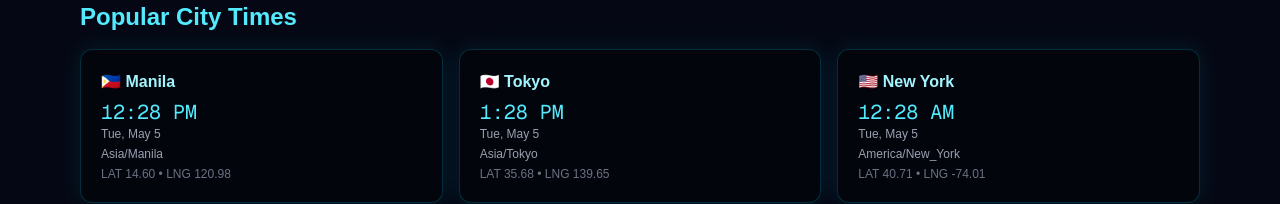
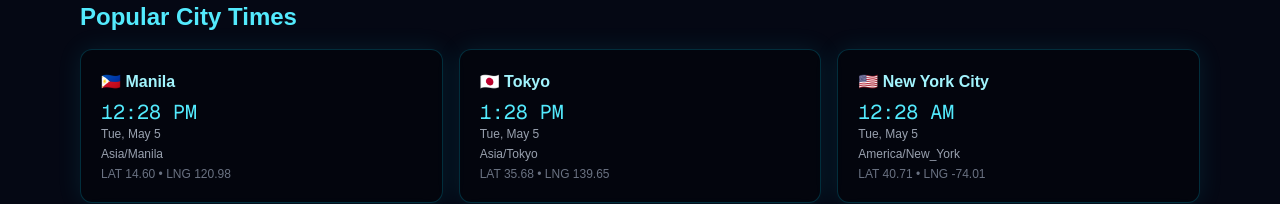
Before and after one commit to Mike67658/timezone-app, a Next.js app: page / in a window 1280 px wide. Shown: the part 516-720 px from the top of the page. Built offline with nearby package versions, Linux system fonts and the light colour scheme; no server answers.

Commit message:
fix featured New York city link

```diff
--- a/app/page.tsx
+++ b/app/page.tsx
@@ -9,7 +9,7 @@ import { generateCitySlug } from "@/lib/slugs";
 const INITIAL_FEATURED_CITIES = [
   { name: "Manila", timezone: "Asia/Manila", emoji: "🇵🇭", lat: 14.5995, lng: 120.9842, country: "PH", state: "" },
   { name: "Tokyo", timezone: "Asia/Tokyo", emoji: "🇯🇵", lat: 35.6762, lng: 139.6503, country: "JP", state: "" },
-  { name: "New York", timezone: "America/New_York", emoji: "🇺🇸", lat: 40.7128, lng: -74.006, country: "US", state: "NY" },
+  { name: "New York City", timezone: "America/New_York", emoji: "🇺🇸", lat: 40.7128, lng: -74.006, country: "US", state: "NY" },
   { name: "London", timezone: "Europe/London", emoji: "🇬🇧", lat: 51.5072, lng: -0.1276, country: "GB", state: "" },
   { name: "Dubai", timezone: "Asia/Dubai", emoji: "🇦🇪", lat: 25.2048, lng: 55.2708, country: "AE", state: "" },
   { name: "Los Angeles", timezone: "America/Los_Angeles", emoji: "🇺🇸", lat: 34.0522, lng: -118.2437, country: "US", state: "CA" },
```
